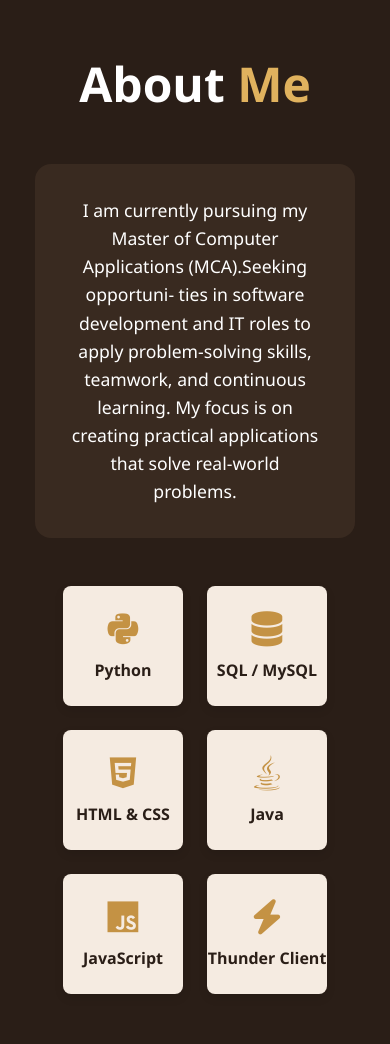
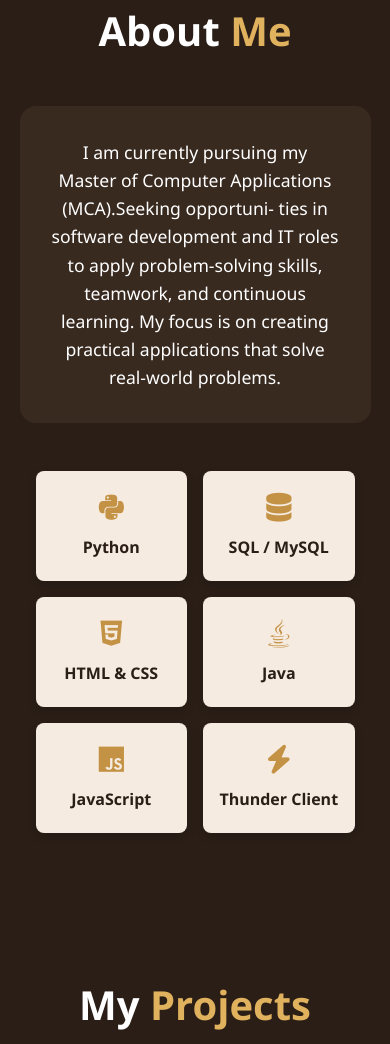
Before and after one commit to Shivamwhiz/my-portfolio, a plain HTML site: page index.html in a window 390 px wide. Shown: the part 953-1997 px from the top of the page. Drawn offline with Linux system fonts and the light colour scheme.

Commit message:
Improve mobile responsiveness in style.css
Enhanced mobile responsiveness for various sections.

```diff
--- a/style.css
+++ b/style.css
@@ -387,3 +387,31 @@ section {
     text-align: center;
   }
 }
+
+/* --- ENHANCED MOBILE RESPONSIVE --- */
+@media (max-width: 768px) {
+  section {
+    padding: 7rem 5% 2rem;
+  }
+
+  .hero-content h1 {
+    font-size: 3.5rem;
+  }
+  .heading {
+    font-size: 2.5rem;
+  }
+
+  .skills-grid {
+    display: grid;
+    grid-template-columns: repeat(2, 1fr);
+    gap: 1rem;
+    padding: 0 1rem;
+  }
+  .skill-item {
+    width: 100%;
+    height: 110px;
+  }
+  .skill-item i {
+    font-size: 1.8rem;
+  }
+}
```
